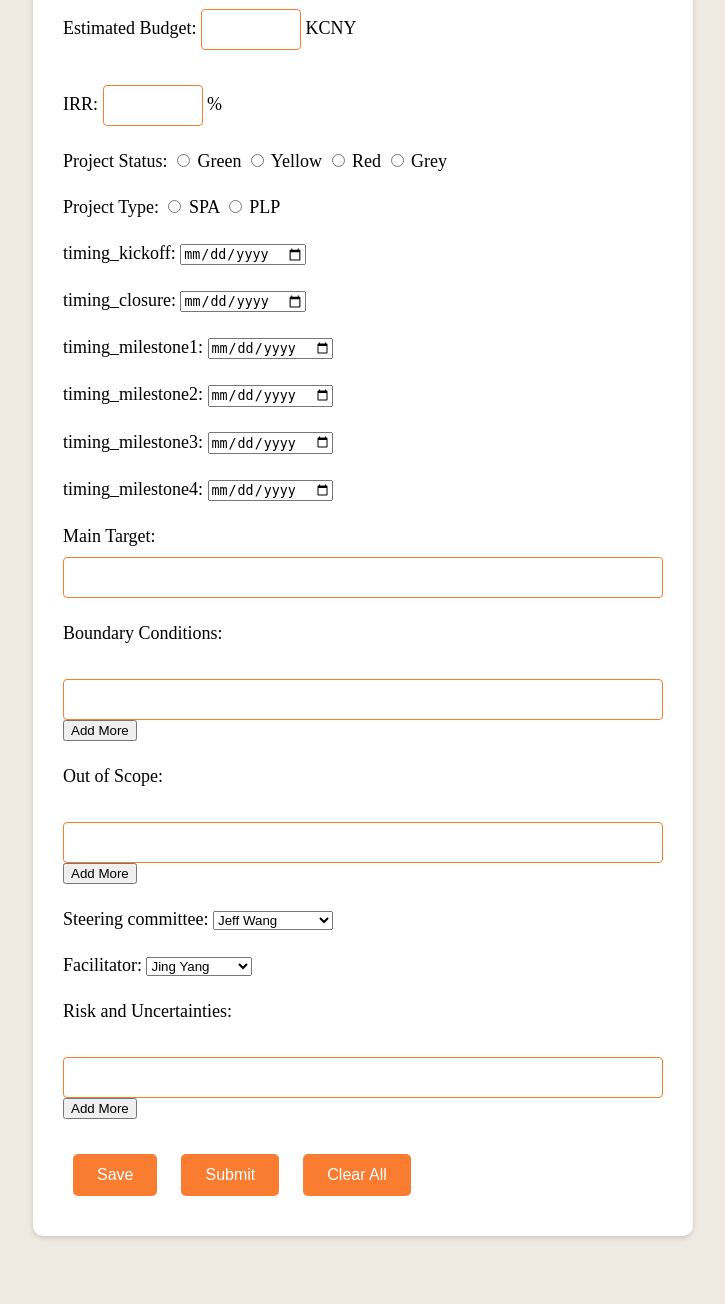
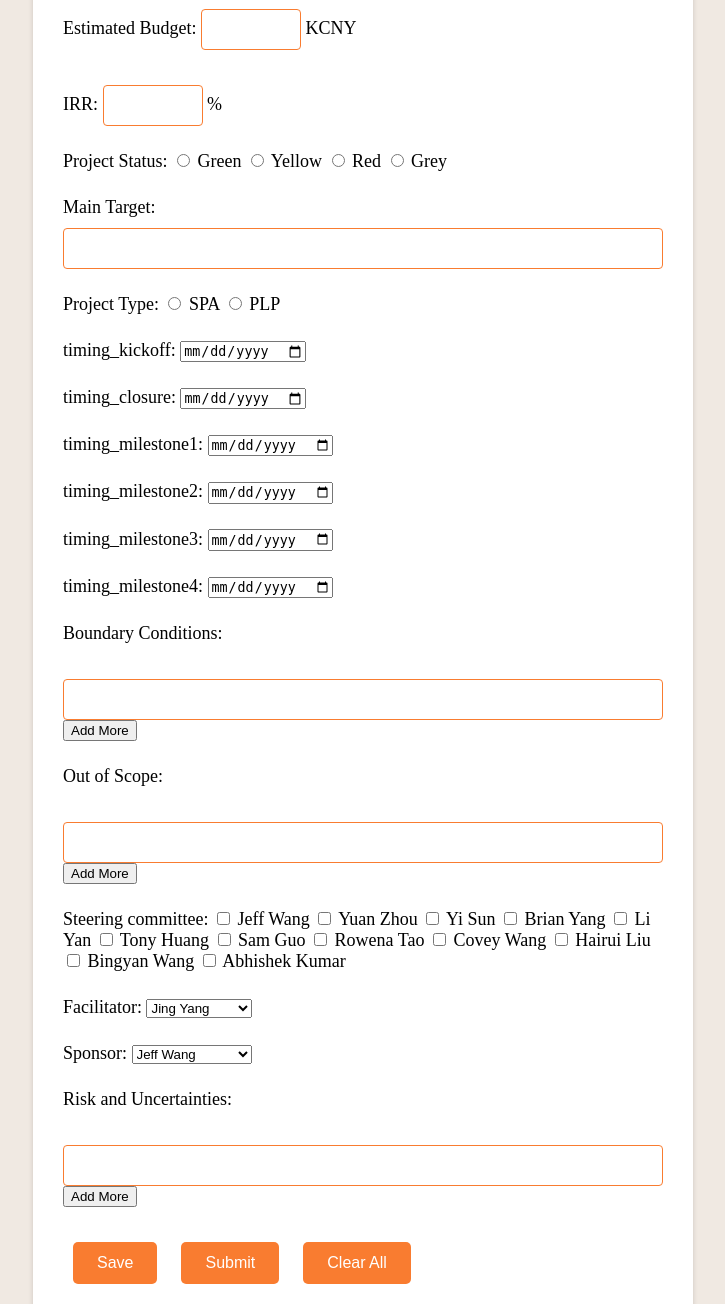
Before and after one commit to TJtryhard/newpmware, a Django app: page /start_new_project/ in a window 1280 px wide. Shown: the part 518-1822 px from the top of the page, without its empty margins (277-1002 px from the left). Before the commit the page ends 1757 px from the top, so only its background shows below. Run offline with Django 4.2, Linux system fonts and the light colour scheme.

Commit message:
front-end modification 0823
front-end

```diff
--- a/myapp/models.py
+++ b/myapp/models.py
@@ -44,6 +44,7 @@ class Projects(models.Model):
     boundary_conditions = models.CharField(db_column='Boundary_conditions', max_length=2000, blank=True, null=True) # Field name made lowercase.
     out_of_scope = models.CharField(db_column='Out_of_scope', max_length=2000, blank=True, null=True) # Field name made lowercase.
     steering_committee = models.CharField(db_column='Steering_committee', max_length=2000, blank=True, null=True) # Field name made lowercase.
+    sponsor= models.CharField(db_column='Sponsor', max_length=2000, blank=True, null=True) # Field name made lowercase.
     facilitator = models.CharField(db_column='Facilitator', max_length=2000, blank=True, null=True) # Field name made lowercase.
     risk_uncertainties = models.CharField(db_column='Risk_uncertainties', max_length=2000, blank=True, null=True) # Field name made lowercase.
 
--- a/myapp/templates/navigation_page.html
+++ b/myapp/templates/navigation_page.html
@@ -7,7 +7,7 @@
 </head>
 <body>
     <h1>Navigation Page</h1>
-    <a href="http://127.0.0.1:8000/start_new_project/"><button class="start-new-project-button">Start New Project</button></a>
+    <a href="http://localhost:8000/start_new_project/"><button class="start-new-project-button">Start New Project</button></a>
 
     <!-- Projects Table -->
     <h2>Projects</h2>
--- a/myapp/templates/start_new_project.html
+++ b/myapp/templates/start_new_project.html
@@ -1,9 +1,8 @@
 {% load static %}
 {% csrf_token %}
+<!DOCTYPE html>
 
-<!DOCTYPE html>
 <html>
-
 <head>
     <title>New Project Table (General Information)</title>
     <link rel="stylesheet" href="{% static 'css/start_new_project_style.css' %}">
@@ -11,20 +10,14 @@
 
 <body>
     <div class="header">
-        <a href="http://127.0.0.1:8000/navigation/"><img src="{% static 'images/Continental Logo.png' %}" alt="Logo" class="logo"></a>
+        <a href="http://localhost:8000/navigation/"><img src="{% static 'images/Continental Logo.png' %}" alt="Logo" class="logo"></a>
         <h1>New Project Table (General Information)</h1>
     </div>
 
-    <!----<p>
-    <form action="{% url 'submit_new_project' %}" method="post">
-    <form action="{% url 'check_data' %}" method="post"></form>
-    -->
+
 
     <form action="{% url 'submit_new_project' %}" method="post">
         {% csrf_token %}
-
-
-
 
         <div class="container">
             {% for attribute in attributes_before_project_type %}
@@ -38,12 +31,12 @@
                 {% elif attribute == "Project Name" %}
                     <input type='text' name='project_name' />
                 {% elif attribute == "Main Target" %}
-                <input type='text' name='project_name' />
-            {% elif attribute == "Project Status" %} <!-- 添加这里的逻辑 -->
-                <label><input type="radio" name="project_status" value="A" /> Green</label>
-                <label><input type="radio" name="project_status" value="B" /> Yellow</label>
-                <label><input type="radio" name="project_status" value="C" /> Red</label>
-                <label><input type="radio" name="project_status" value="D" /> Grey</label>
+                    <input type='text' name='main_target' />
+                {% elif attribute == "Project Status" %}
+                    <label><input type="radio" name="project_status" value="green" /> Green</label>
+                    <label><input type="radio" name="project_status" value="yellow" /> Yellow</label>
+                    <label><input type="radio" name="project_status" value="red" /> Red</label>
+                    <label><input type="radio" name="project_status" value="grey" /> Grey</label>
                 {% else %}
                     <input type='text' name='input-field' />
                 {% endif %}
@@ -59,8 +52,6 @@
             <p>{{ date_attribute }}: <input type='date' name="{{ date_attribute|slugify }}" /></p>
             {% endfor %}
 
-
-
             {% for attribute in attributes_after_project_type_and_dates %}
 <p>{{ attribute }}:
     {% if attribute == "Boundary Conditions" or attribute == "Out of Scope" or attribute == "Risk and Uncertainties" %}
@@ -74,33 +65,36 @@
                 <option value="{{ facilitator }}">{{ facilitator }}</option>
             {% endfor %}
         </select>
-            {% elif attribute == "Steering committee" %}
-            <select name="steering_committee">
+    {% elif attribute == "Sponsor" %}
+        <select name="sponsor">
             {% for member in steering_committee %}
                 <option value="{{ member }}">{{ member }}</option>
             {% endfor %}
         </select>
+        {% elif attribute == "Steering committee" %}
+    {% for member in steering_committee %}
+        <label>
+            <input type="checkbox" name="steering_committee" value="{{ member }}" /> {{ member }}
+        </label>
+    {% endfor %}
+
+
     {% else %}
         <input type='text' name='input-field' />
     {% endif %}
 </p>
 {% endfor %}
 
-        <!---
-
-        <button class="custom-button" onclick="saveDataToLocal()">Save</button>
-        <button class="custom-button" type="submit">Submit</button>
-        <button class="custom-button" id="clear-all-button">Clear All</button>
-
-        -->
 
             <button class="custom-button" type="button" onclick="saveDataToLocal()">Save</button>
             <button class="custom-button" type="submit">Submit</button>
             <button class="custom-button" id="clear-all-button">Clear All</button>
 
-
         </div>
     </form>
+
+
+
 
 
     <script>
--- a/myapp/views.py
+++ b/myapp/views.py
@@ -16,7 +16,7 @@ from django.shortcuts import get_object_or_404
 def start_page(request):
     if request.method == "POST":
         username = request.POST.get('username')
-        result = sign_in(username)
+        result = sign_in(username, request)
 
 
         if result:
@@ -32,6 +32,8 @@ def start_page(request):
         "message": message
     }
     return render(request, 'login.html', context)
+
+
 
 
 
@@ -67,9 +69,11 @@ def start_new_project(request):
             "Project Manager",
             "Estimated Budget",
             "IRR",
-            "Project Status"
+            "Project Status",
+            "Main Target",
         ],
-        "managers": ["Apple", "Banana", "Cherry", "Durian", "Elderberry", "Fig", "Grape"],
+
+        "sponsors": ["Apple", "Banana", "Cherry", "Durian", "Elderberry", "Fig", "Grape"],
         "facilitators": ["Jing Yang", "Lisa Shi", "Runkun Wang"],
         "steering_committee": ["Jeff Wang", "Yuan Zhou", "Yi Sun", "Brian Yang", "Li Yan", "Tony Huang", "Sam Guo", "Rowena Tao","Covey Wang", "Hairui Liu", "Bingyan Wang", "Abhishek Kumar"],
 
@@ -77,11 +81,12 @@ def start_new_project(request):
         "date_attributes": list(date_attributes_mapping.values()),
 
         "attributes_after_project_type_and_dates": [
-            "Main Target",
+
             "Boundary Conditions",
             "Out of Scope",
             "Steering committee",
             "Facilitator",
+            "Sponsor",
             "Risk and Uncertainties"
         ],
         # 保留映射，以备在模板中显示友好的名称
@@ -175,7 +180,7 @@ def preview_closure(request, project_id):
     }
     return render(request, 'preview_closure.html', context)
 
-
+"""
 def sign_in(username):
 
     url = 'http://10.246.97.75:8011/sso/admin/getinfo'
@@ -205,10 +210,10 @@ def sign_in(username):
             return instance
     else:
         return False
+"""
 
 
 
-'''
 def sign_in(username, request):
     try:
         instance = Users.objects.get(pm=username)
@@ -241,7 +246,7 @@ def sign_in(username, request):
             'department': department
         }
         return instance
-'''
+
 
 def set_cookie_pm(username):
     response = HttpResponse()
@@ -301,6 +306,10 @@ def submit_new_project(request):
         project_manager = request.POST.get('project_manager')
         project_type = request.POST.get('project_type')
         facilitator = request.POST.get('facilitator')
+        main_target =request.POST.get('main_target')
+        sponsor = request.POST.get('sponsor')
+        project_status = request.POST.get('project_status')
+
 
         pm = request.COOKIES.get('pm')
         pm = Users.objects.get(pm=pm)
@@ -313,11 +322,16 @@ def submit_new_project(request):
         timing_milestone3 = request.POST.get('timing_milestone3')
         timing_milestone4 = request.POST.get('timing_milestone4')
 
-        # 从动态添加的字段中提取数据
-        main_target = '$$'.join([request.POST.get(f'main-target_input_{i}', '') for i in range(1, 5)])
-        boundary_conditions = ' '.join([request.POST.get(f'boundary-conditions_input_{i}', '') for i in range(1, 5)])
-        out_of_scope = ' '.join([request.POST.get(f'out-of-scope_input_{i}', '') for i in range(1, 5)])
-        risk_uncertainties = ' '.join([request.POST.get(f'risk-and-uncertainties_input_{i}', '') for i in range(1, 5)])
+        # 从动态添加的字段中提取数据\
+
+        boundary_conditions = '~'.join([request.POST.get(f'boundary-conditions_input_{i}', '') for i in range(1, 5)])
+        out_of_scope = '~'.join([request.POST.get(f'out-of-scope_input_{i}', '') for i in range(1, 5)])
+        risk_uncertainties = '~'.join([request.POST.get(f'risk-and-uncertainties_input_{i}', '') for i in range(1, 5)])
+
+        # 获取 Steering committee 的多选复选框的值并合并为一个字符串
+        steering_committee = ','.join(request.POST.getlist('steering_committee'))
+
+
 
 
         # 保存项目数据到数据库
@@ -329,7 +343,10 @@ def submit_new_project(request):
             irr=irr,
             project_manager=project_manager,
             project_type=project_type,
+            project_status=project_status,
             facilitator=facilitator,
+            sponsor=sponsor,
+            steering_committee=steering_committee,
             timing_kickoff=timing_kickoff,
             timing_closure=timing_closure,
             main_target=main_target,
@@ -340,6 +357,7 @@ def submit_new_project(request):
             timing_milestone2=timing_milestone2,
             timing_milestone3=timing_milestone3,
             timing_milestone4=timing_milestone4,
+
         )
         project.save()
 
@@ -352,6 +370,9 @@ def submit_new_project(request):
             'project_manager': project_manager,
             'project_type': project_type,
             'facilitator': facilitator,
+            'sponsor': sponsor,
+            'project_status': project_status,
+            'steering_committee': steering_committee,
             'timing_kickoff': timing_kickoff,
             'timing_closure': timing_closure,
             'main_target': main_target,
@@ -392,6 +413,9 @@ def update_project(request, projectid):
         project_manager = request.POST.get('project_manager')
         project_type = request.POST.get('project_type')
         facilitator = request.POST.get('facilitator')
+        sponsor = reqest.POST.get('sponsor')
+        project_status = request.POST.get('project_status')
+        main_target = request.POST.get('main_target')
 
         # 获取项目的开始和结束日期
         timing_kickoff = request.POST.get('timing_kickoff')
@@ -402,7 +426,7 @@ def update_project(request, projectid):
         timing_milestone4 = request.POST.get('timing_milestone4')
 
         # 从动态添加的字段中提取数据
-        main_target = '$$'.join([request.POST.get(f'main-target_input_{i}', '') for i in range(1, 5)])
+        #main_target = '$$'.join([request.POST.get(f'main-target_input_{i}', '') for i in range(1, 5)])
         boundary_conditions = ' '.join([request.POST.get(f'boundary-conditions_input_{i}', '') for i in range(1, 5)])
         out_of_scope = ' '.join([request.POST.get(f'out-of-scope_input_{i}', '') for i in range(1, 5)])
         risk_uncertainties = ' '.join([request.POST.get(f'risk-and-uncertainties_input_{i}', '') for i in range(1, 5)])
@@ -414,6 +438,7 @@ def update_project(request, projectid):
         project.estimated_budget=estimated_budget
         project.irr=irr
         project.facilitator=facilitator
+        project.sponsor=sponsor
 
         project.timing_closure=timing_closure
         project.timing_kickoff=timing_kickoff
```
Also changed, not shown: myapp/templates/project_site.html (+7 -5 lines). Lines whose indentation alone changed are shown as unchanged.
